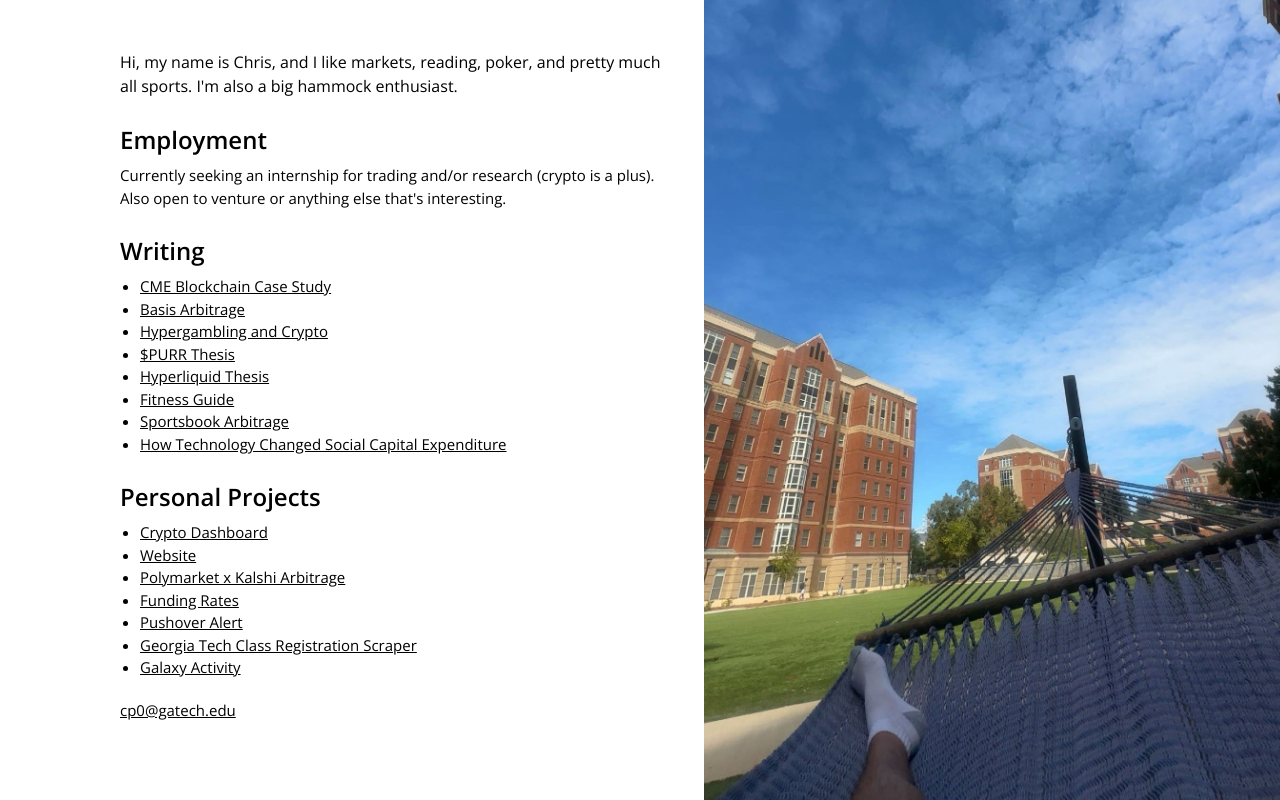
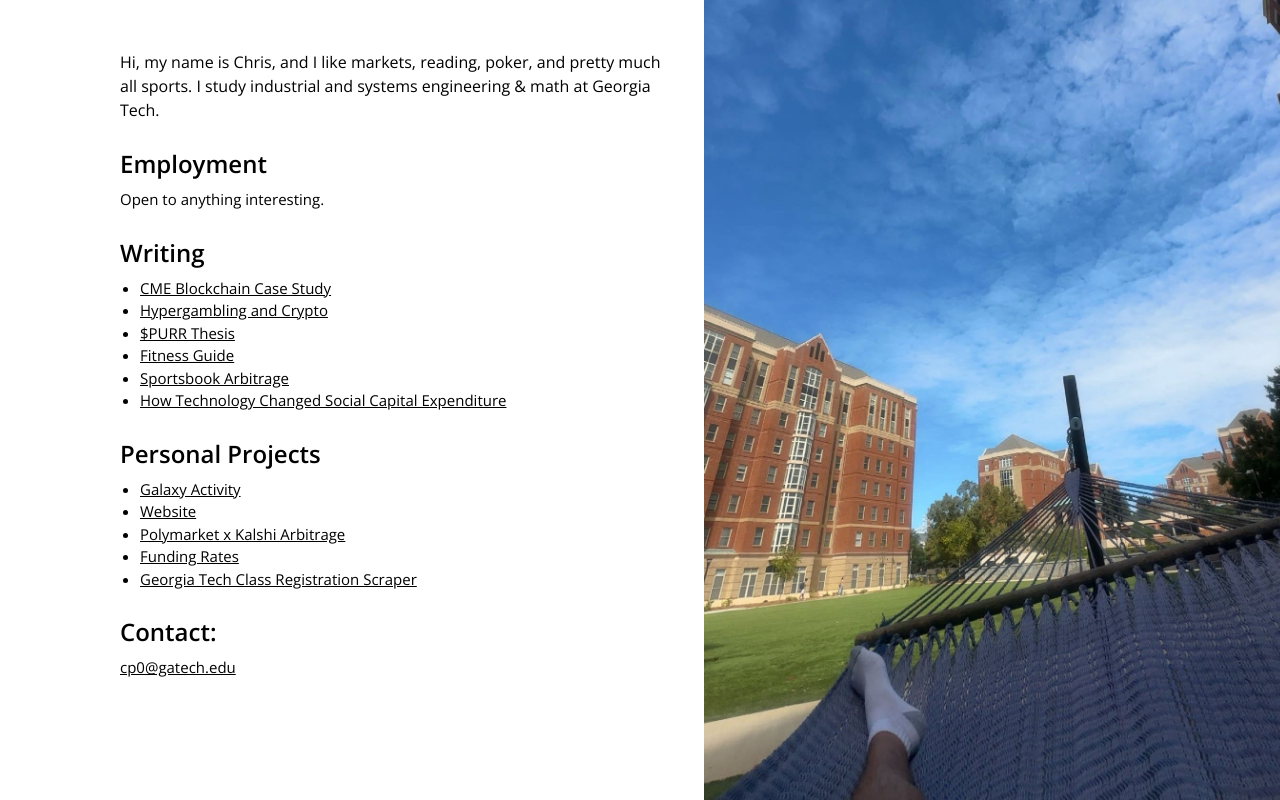
Before and after one commit to nijirom/Website, a plain HTML site: page index.html in a window 1280 px wide. Drawn offline with nearby package versions, Linux system fonts and the light colour scheme.

Commit message:
Update index.html

```diff
--- a/index.html
+++ b/index.html
@@ -104,21 +104,19 @@
 
     <div class="content">
 
-        <p class="intro">Hi, my name is Chris, and I like markets, reading, poker, and pretty much all sports. I'm also a big hammock enthusiast.</p>
+        <p class="intro">Hi, my name is Chris, and I like markets, reading, poker, and pretty much all sports. I study industrial and systems engineering & math at Georgia Tech.</p>
 
         <section>
             <h2>Employment</h2>
-            <p>Currently seeking an internship for trading and/or research (crypto is a plus). Also open to venture or anything else that's interesting.</p>
+            <p>Open to anything interesting.</p>
         </section>
 
         <section>
             <h2>Writing</h2>
             <ul>
                 <li><a href="https://drive.google.com/file/d/13v1bQWLtsEYZjUmtkYzeLdgMPsdqgStO/view?usp=sharing">CME Blockchain Case Study</a></li>
-                <li><a href="https://drive.google.com/file/d/1M026aloMBPkUrSRqPWtNMJQj8GcBqEvB/view?usp=sharing">Basis Arbitrage</a></li>
                 <li><a href="https://substack.com/home/post/p-181866561">Hypergambling and Crypto</a></li>
                 <li><a href="https://substack.com/home/post/p-185270099">$PURR Thesis</a></li>
-                <li><a href="https://substack.com/home/post/p-179990061">Hyperliquid Thesis</a></li>
                 <li><a href="https://substack.com/home/post/p-179990035">Fitness Guide</a></li>
                 <li><a href="https://substack.com/home/post/p-179989404">Sportsbook Arbitrage</a></li>
                 <li><a href="https://substack.com/home/post/p-180656027">How Technology Changed Social Capital Expenditure</a></li>
@@ -129,18 +127,17 @@
         <section>
             <h2>Personal Projects</h2>
             <ul>
-                <li><a href="https://crypto-dashboard67.streamlit.app/">Crypto Dashboard</a></li>
+                <li><a href="https://galaxy-hyperliquid.netlify.app/">Galaxy Activity</a></li>
                 <li><a href="https://github.com/nijirom/Website">Website</a></li>
                 <li><a href="https://github.com/nijirom/pm-kalshi-arb">Polymarket x Kalshi Arbitrage </a></li>
                 <li><a href="https://github.com/nijirom/funding">Funding Rates</a></li>
-                <li><a href="https://github.com/nijirom/pushoverAlert">Pushover Alert</a></li>
                 <li><a href="https://github.com/nijirom/regscrape">Georgia Tech Class Registration Scraper</a></li>
-                <li><a href="https://galaxy-hyperliquid.netlify.app/">Galaxy Activity</a></li>
 
 
             </ul>
         </section>
 
+       <h2>Contact:</h2>
         <p><a href="cp0@gatech.edu">cp0@gatech.edu</a></p>
     </div>
 </body>
```
